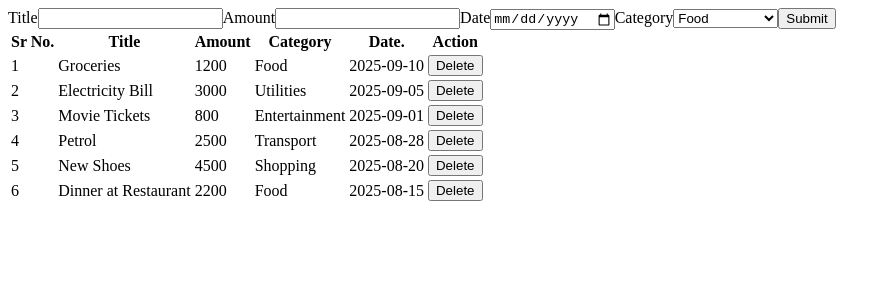
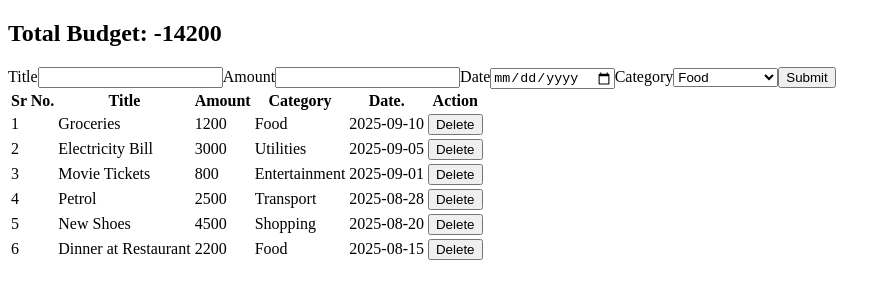
Before and after one commit to ashugautam009/ExpenseTracker, a React (Vite) app: page / in a window 1280 px wide. Shown: the top 300 px of the page, without its empty margins (0-891 px from the left). Built offline with nearby package versions, Linux system fonts and the light colour scheme.

Commit message:
Total Budget Added Now we got calculated valued from fake json data

```diff
--- a/src/App.jsx
+++ b/src/App.jsx
@@ -53,9 +53,21 @@ function App() {
 
 
   }
+
+  //Total Budget
+  const FIndTotalBudget=data.map((check)=>check.amount)
+  const AddingsumOfAmount=FIndTotalBudget.reduce((acc,curr)=>{
+    return acc+curr
+  },0)
+
   return (
     <div>
       {/*<h2>Expense Tracker</h2>*/}
+
+      <div>
+        <h2>Total Budget: -{AddingsumOfAmount}</h2>
+
+      </div>
       <div>
         <label htmlFor='title'>Title</label>
         <input id='title' type='text' onChange={(e)=>SetTitle(e.target.value)} value={title}/>
```
